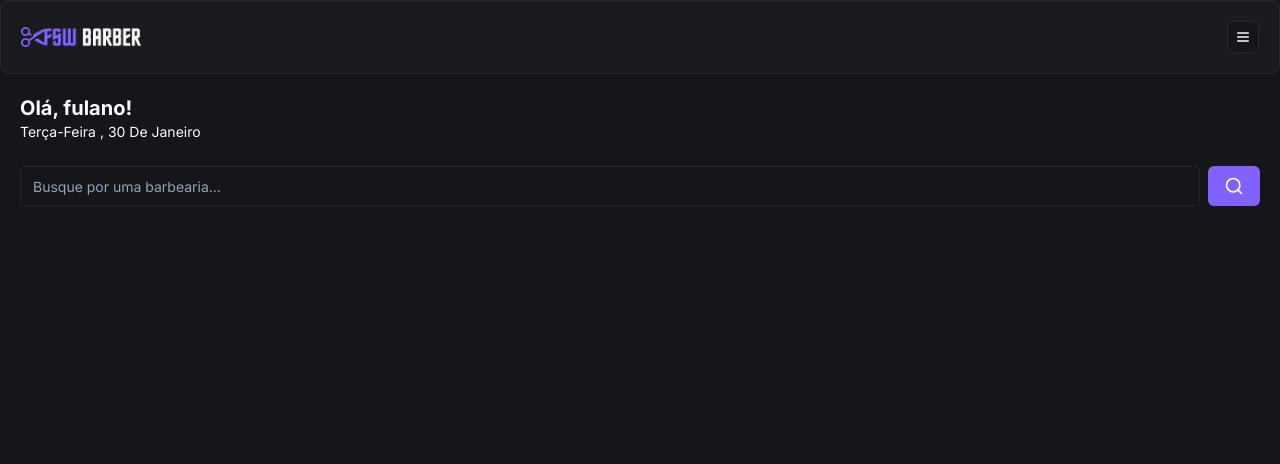
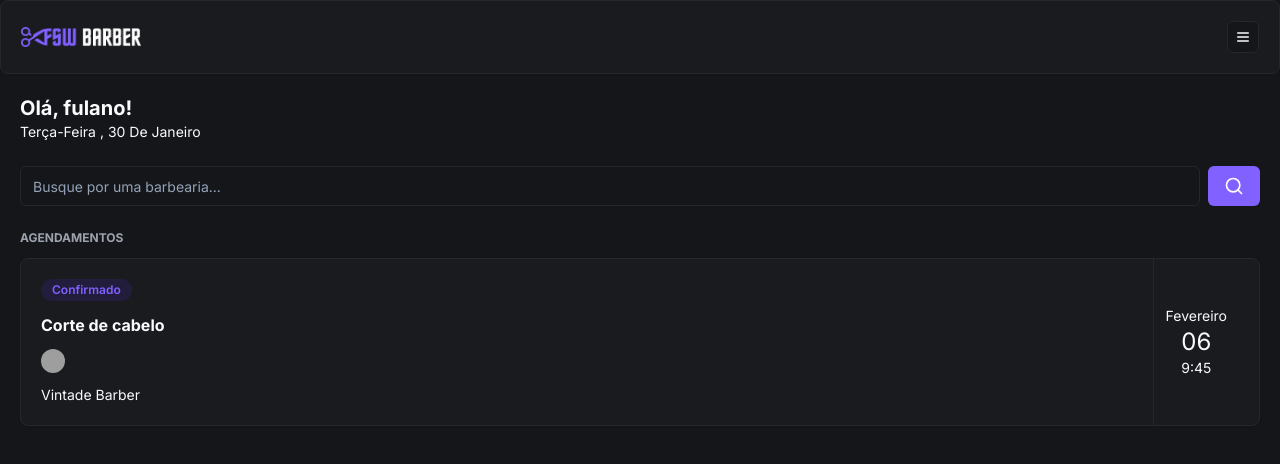
Before and after one commit to edilan-ribeiro/barber-system, a Next.js app: page / in a window 1280 px wide. Shown: the top 464 px of the page. Built offline with nearby package versions, Linux system fonts and the light colour scheme; grey boxes are pictures that could not be loaded.

Commit message:
feat: added initial booking component

```diff
--- a/app/(home)/_components/Search.tsx
+++ b/app/(home)/_components/Search.tsx
@@ -4,7 +4,7 @@ import { Button } from '@/app/_components/ui/button'
 import { Input } from '@/app/_components/ui/input'
 import { SearchIcon } from 'lucide-react'
 
-const Search = () => {
+export const Search = () => {
 	return (
 		<div className="flex items-center gap-2">
 			<Input placeholder='Busque por uma barbearia...'/>
@@ -14,5 +14,3 @@ const Search = () => {
 		</div>
 	)
 }
-
-export default Search
--- a/app/(home)/page.tsx
+++ b/app/(home)/page.tsx
@@ -1,7 +1,8 @@
 import { format } from 'date-fns'
 import { Header } from '../_components/Header'
 import { ptBR } from 'date-fns/locale/pt-BR'
-import Search from './_components/Search'
+import { Search } from './_components/Search'
+import { Booking } from '../_components/Booking'
 
 export default function Home() {
 	return (
@@ -18,6 +19,11 @@ export default function Home() {
 			<div className="px-5 mt-6">
 				<Search />
 			</div>
+
+			<div className="px-5 mt-6">
+				<h2 className='text-xs uppercase text-gray-400 font-bold mb-3'>Agendamentos</h2>
+				<Booking/>
+			</div>
 		</div>
 	)
 }
--- /dev/null
+++ b/app/_components/Booking.tsx
@@ -0,0 +1,30 @@
+
+import { Badge } from './ui/badge'
+import { Card, CardContent } from './ui/card'
+import { Avatar, AvatarFallback, AvatarImage } from './ui/avatar'
+
+export const Booking = () => {
+	return (
+		<Card>
+			<CardContent className='p-5 flex justify-between py-0'>
+				<div className='flex flex-col gap-3 py-5'>
+					<Badge className='bg-[#221C3D] text-primary hover:bg-[#221C3D] w-fit'>Confirmado</Badge>
+					<h2 className='font-bold'>Corte de cabelo</h2>
+
+					<div className='flex items-center gap-2'>
+					<Avatar className='h-6 w-6'>
+						<AvatarImage src='https://utfs.io/f/c4919193-a675-4c47-9f21-ebd86d1c8e6a-4oen2a.png'/>
+						<AvatarFallback>A</AvatarFallback>
+					</Avatar>
+					</div>
+					<h3 className='text-sm'>Vintade Barber</h3>
+				</div>
+				<div className='flex flex-col items-center justify-center border-l border-solid border-secondary px-3'>
+					<p className='text-sm'>Fevereiro</p>
+					<p className='text-2xl'>06</p>
+					<p className='text-sm'>9:45</p>
+				</div>
+			</CardContent>
+		</Card>
+	)
+}
--- /dev/null
+++ b/app/_components/ui/avatar.tsx
@@ -0,0 +1,50 @@
+"use client"
+
+import * as React from "react"
+import * as AvatarPrimitive from "@radix-ui/react-avatar"
+
+import { cn } from "@/app/_lib/utils"
+
+const Avatar = React.forwardRef<
+  React.ElementRef<typeof AvatarPrimitive.Root>,
+  React.ComponentPropsWithoutRef<typeof AvatarPrimitive.Root>
+>(({ className, ...props }, ref) => (
+  <AvatarPrimitive.Root
+    ref={ref}
+    className={cn(
+      "relative flex h-10 w-10 shrink-0 overflow-hidden rounded-full",
+      className
+    )}
+    {...props}
+  />
+))
+Avatar.displayName = AvatarPrimitive.Root.displayName
+
+const AvatarImage = React.forwardRef<
+  React.ElementRef<typeof AvatarPrimitive.Image>,
+  React.ComponentPropsWithoutRef<typeof AvatarPrimitive.Image>
+>(({ className, ...props }, ref) => (
+  <AvatarPrimitive.Image
+    ref={ref}
+    className={cn("aspect-square h-full w-full", className)}
+    {...props}
+  />
+))
+AvatarImage.displayName = AvatarPrimitive.Image.displayName
+
+const AvatarFallback = React.forwardRef<
+  React.ElementRef<typeof AvatarPrimitive.Fallback>,
+  React.ComponentPropsWithoutRef<typeof AvatarPrimitive.Fallback>
+>(({ className, ...props }, ref) => (
+  <AvatarPrimitive.Fallback
+    ref={ref}
+    className={cn(
+      "flex h-full w-full items-center justify-center rounded-full bg-muted",
+      className
+    )}
+    {...props}
+  />
+))
+AvatarFallback.displayName = AvatarPrimitive.Fallback.displayName
+
+export { Avatar, AvatarImage, AvatarFallback }
--- /dev/null
+++ b/app/_components/ui/badge.tsx
@@ -0,0 +1,36 @@
+import * as React from "react"
+import { cva, type VariantProps } from "class-variance-authority"
+
+import { cn } from "@/app/_lib/utils"
+
+const badgeVariants = cva(
+  "inline-flex items-center rounded-full border px-2.5 py-0.5 text-xs font-semibold transition-colors focus:outline-none focus:ring-2 focus:ring-ring focus:ring-offset-2",
+  {
+    variants: {
+      variant: {
+        default:
+          "border-transparent bg-primary text-primary-foreground hover:bg-primary/80",
+        secondary:
+          "border-transparent bg-secondary text-secondary-foreground hover:bg-secondary/80",
+        destructive:
+          "border-transparent bg-destructive text-destructive-foreground hover:bg-destructive/80",
+        outline: "text-foreground",
+      },
+    },
+    defaultVariants: {
+      variant: "default",
+    },
+  }
+)
+
+export interface BadgeProps
+  extends React.HTMLAttributes<HTMLDivElement>,
+    VariantProps<typeof badgeVariants> {}
+
+function Badge({ className, variant, ...props }: BadgeProps) {
+  return (
+    <div className={cn(badgeVariants({ variant }), className)} {...props} />
+  )
+}
+
+export { Badge, badgeVariants }
--- a/package.json
+++ b/package.json
@@ -13,6 +13,7 @@
   },
   "dependencies": {
     "@prisma/client": "^5.9.0",
+    "@radix-ui/react-avatar": "^1.0.4",
     "@radix-ui/react-slot": "^1.0.2",
     "class-variance-authority": "^0.7.0",
     "clsx": "^2.1.0",
```
Also changed, not shown: components.json, 1 other file (tests, documents, lock files or other folders).
